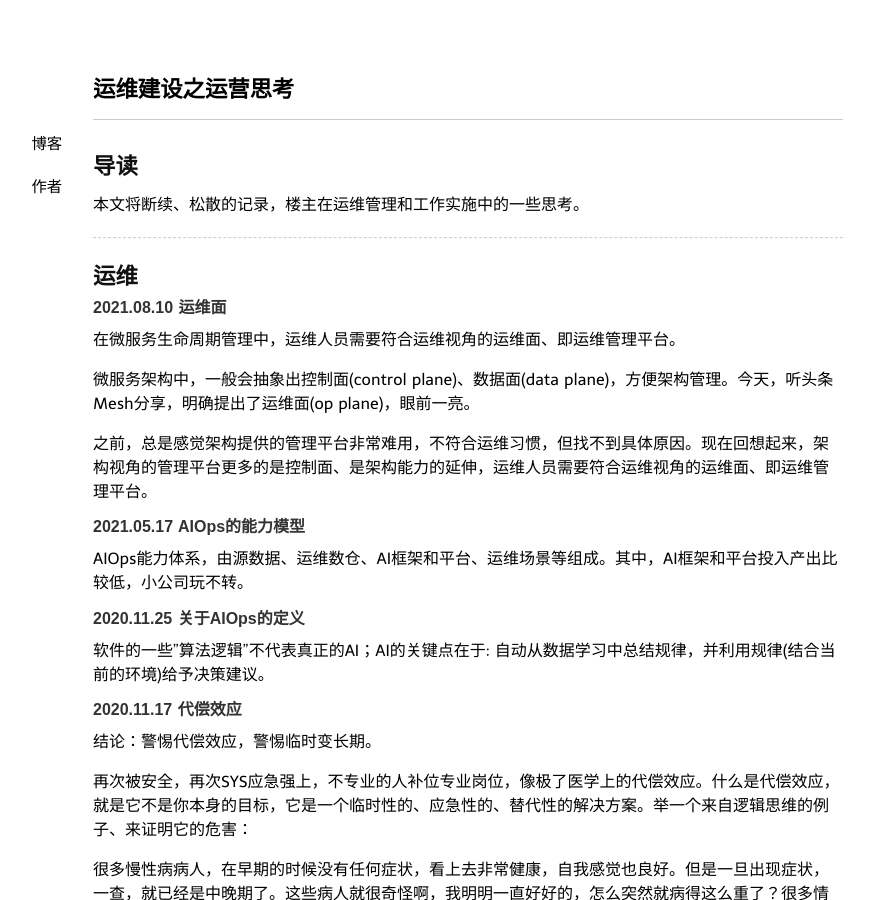
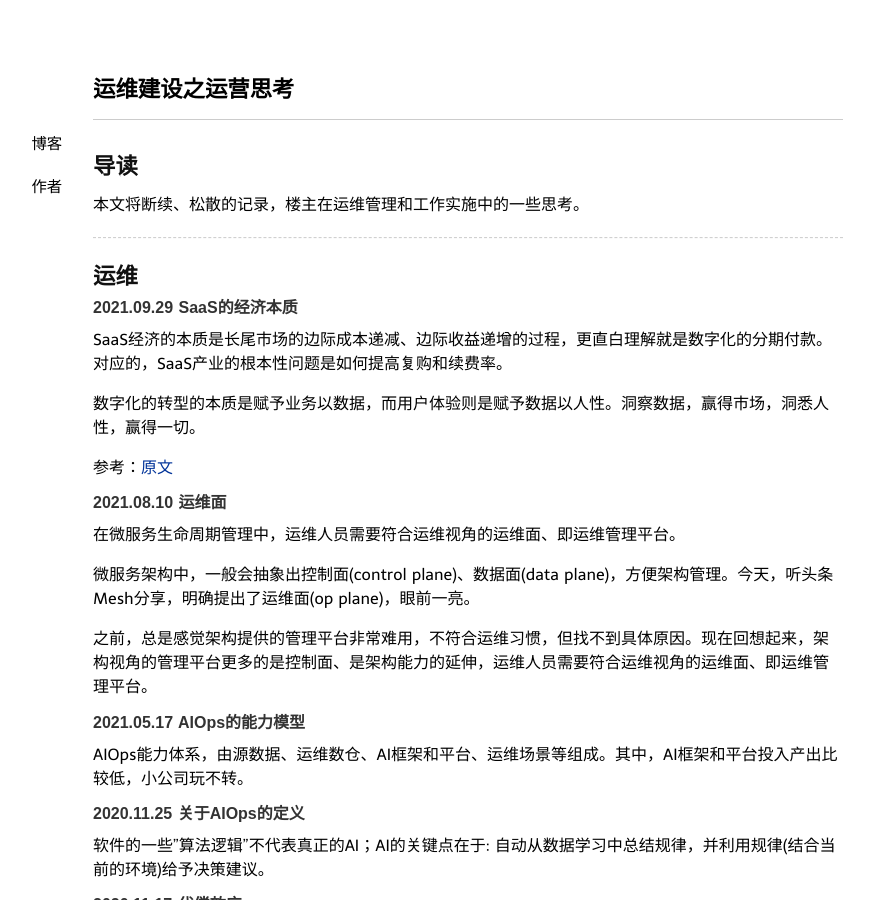
Before and after one commit to niean/niean.github.io, a Jekyll site: the page built from _posts/2020-03-15-op-tb.markdown, in a window 1280 px wide and 900 px high. Shown: the whole window, without its empty margins (172-1046 px from the left). Built offline with Jekyll 4.4.1, drawn with Linux system fonts in a browser that asks for light colours; comment, search, counter and statistics services are not loaded.

Commit message:
update:op-tb

```diff
--- a/_posts/2020-03-15-op-tb.markdown
+++ b/_posts/2020-03-15-op-tb.markdown
@@ -11,6 +11,14 @@ tags:
 
 ----
 ## 运维
+#### 2021.09.29 SaaS的经济本质
+SaaS经济的本质是长尾市场的边际成本递减、边际收益递增的过程，更直白理解就是数字化的分期付款。对应的，SaaS产业的根本性问题是如何提高复购和续费率。
+
+数字化的转型的本质是赋予业务以数据，而用户体验则是赋予数据以人性。洞察数据，赢得市场，洞悉人性，赢得一切。
+
+参考：[原文](https://mp.weixin.qq.com/s/NKt1PN-Z4NIJJHHkN2PyPQ)
+
+
 #### 2021.08.10 运维面
 在微服务生命周期管理中，运维人员需要符合运维视角的运维面、即运维管理平台。
 
```
